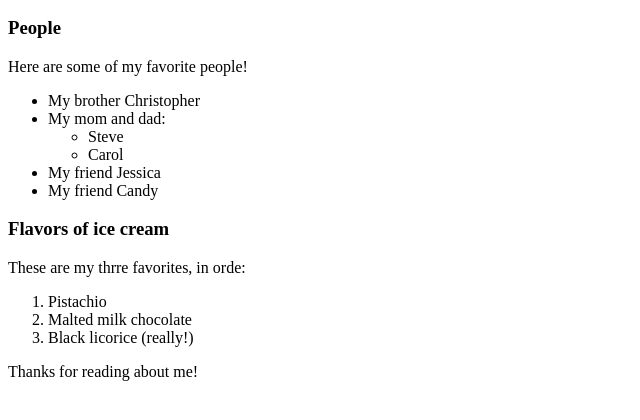
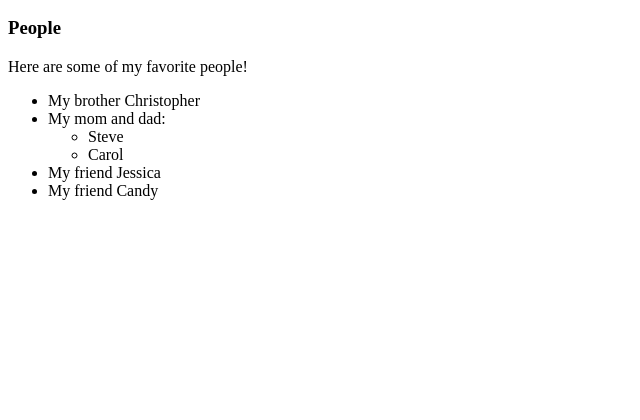
Before and after one commit to Jeremiah-Freeman/my-first-webpage, a plain HTML site: page favorite-things.html in a window 1280 px wide. Shown: the part 110-530 px from the top of the page, without its empty margins (0-640 px from the left). Drawn offline with Linux system fonts and the light colour scheme.

```diff
--- a/favorite-things.html
+++ b/favorite-things.html
@@ -21,14 +21,8 @@
       <li>My friend Candy</li>
     </ul>
 
-    <h3>Flavors of ice cream</h3>
-    <p>These are my thrre favorites, in orde:</p>
-    <ol>
-      <li>Pistachio</li>
-      <li>Malted milk chocolate</li>
-      <li>Black licorice (really!)</li>
-    </ol>
 
-    <p>Thanks for reading about me!</p>
+
   </body>
+
 </html>
```
